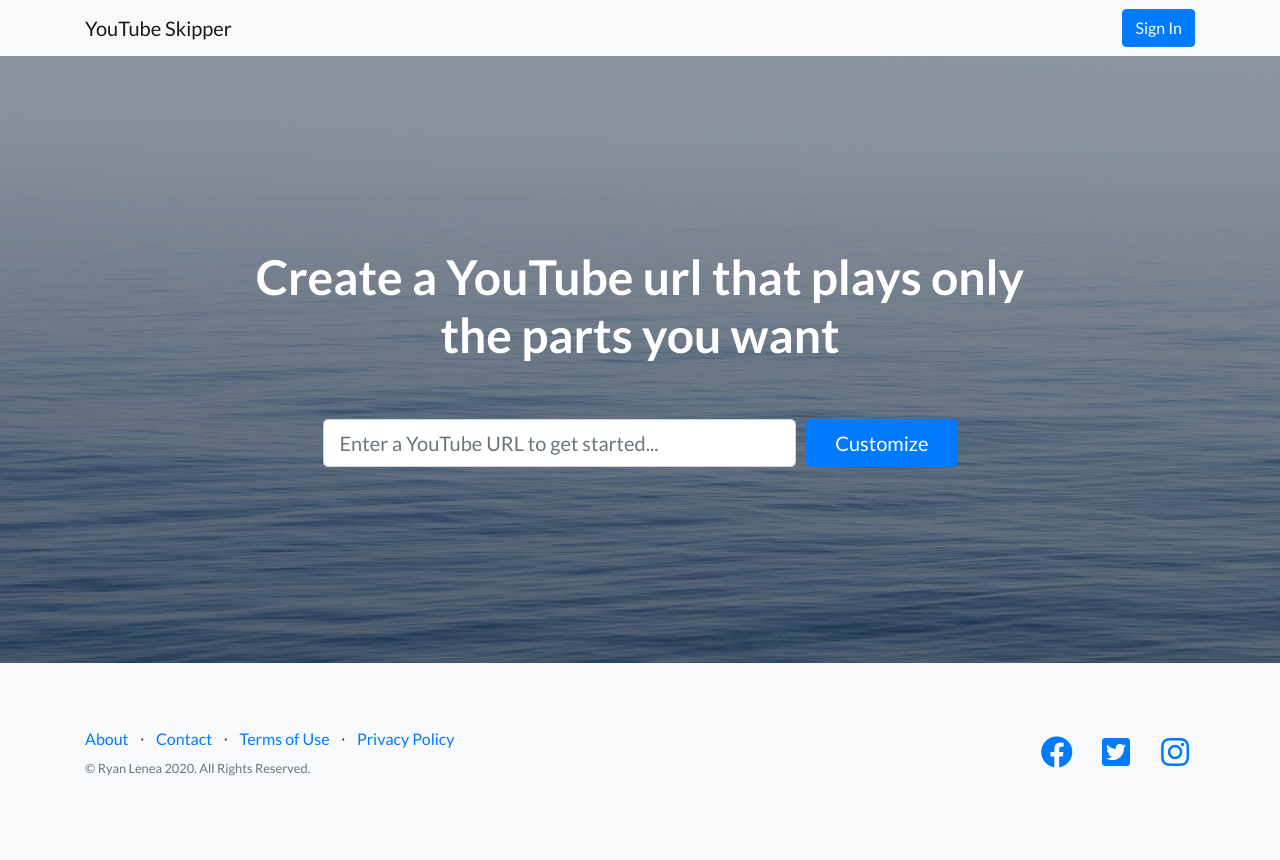
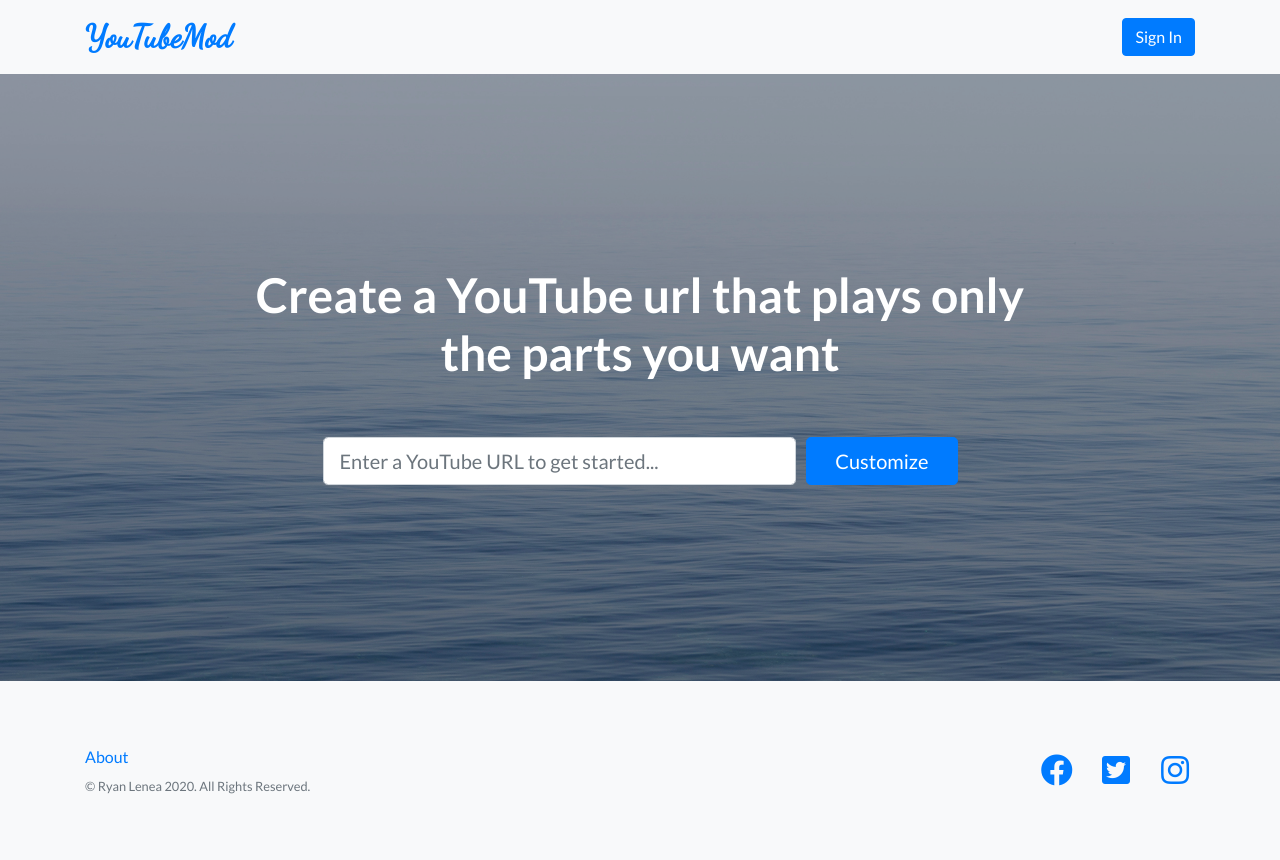
Before and after one commit to RyGuy96/youtubemod, a PHP site: page / in a window 1280 px wide. Run offline with PHP 8.4, Linux system fonts and the light colour scheme.

Commit message:
favicon and logo slightly better

```diff
--- a/css/landing-page.css
+++ b/css/landing-page.css
@@ -39,6 +39,14 @@
 
 header.masthead h1 {
   font-size: 2rem;
+}
+
+
+#logo-text{
+  color: #007BFF;
+  font-family: 'Dancing Script', serif;
+  font-size: 24pt;
+  font-weight: bold;
 }
 
 @media (min-width: 768px) {
--- a/index.html
+++ b/index.html
@@ -9,7 +9,7 @@
     <meta name="description" content="">
     <meta name="author" content="">
 
-    <title>Landing Page - Start Bootstrap Theme</title>
+    <title>YouTubeMod</title>
 
     <!-- Bootstrap core CSS -->
     <link href="vendor/bootstrap/css/bootstrap.min.css" rel="stylesheet">
@@ -18,11 +18,11 @@
     <link href="vendor/fontawesome-free/css/all.min.css" rel="stylesheet">
     <link href="vendor/simple-line-icons/css/simple-line-icons.css" rel="stylesheet" type="text/css">
     <link href="https://fonts.googleapis.com/css?family=Lato:300,400,700,300italic,400italic,700italic" rel="stylesheet" type="text/css">
-
+    <link href="https://fonts.googleapis.com/css?family=Dancing Script" rel="stylesheet" type="text/css">
     <!-- Custom styles for this template -->
     <!--<link href="css/landing-page.min.css" rel="stylesheet">-->
     <link href="css/landing-page.css" rel="stylesheet">
-
+    <link rel="shortcut icon" type="image/ico" href="img/favicon.ico">
 
 
 </head>
@@ -41,7 +41,7 @@
 <!-- Navigation -->
 <nav class="navbar navbar-light bg-light static-top">
     <div class="container">
-        <a class="navbar-brand" href="#" id="logo-text">YouTube Skipper</a>
+        <a class="navbar-brand" href="#" id="logo-text">YouTubeMod</a>
         <a class="btn btn-primary" href="#">Sign In</a>
     </div>
 </nav>
@@ -109,18 +109,10 @@
                     <li class="list-inline-item">
                         <a href="#">About</a>
                     </li>
-                    <li class="list-inline-item">&sdot;</li>
-                    <li class="list-inline-item">
-                        <a href="#">Contact</a>
-                    </li>
-                    <li class="list-inline-item">&sdot;</li>
-                    <li class="list-inline-item">
-                        <a href="#">Terms of Use</a>
-                    </li>
-                    <li class="list-inline-item">&sdot;</li>
-                    <li class="list-inline-item">
-                        <a href="#">Privacy Policy</a>
-                    </li>
+                    <!--<li class="list-inline-item">&sdot;</li>-->
+                    <!--<li class="list-inline-item">-->
+                        <!--<a href="#">Contact</a>-->
+                    <!--</li>-->
                 </ul>
                 <p class="text-muted small mb-4 mb-lg-0">&copy; Ryan Lenea 2020. All Rights Reserved.</p>
             </div>
```
Also changed, not shown: img/bg-showcase-1.jpg (deleted), img/bg-showcase-2.jpg (deleted), img/bg-showcase-3.jpg (deleted), img/favicon.ico (added), img/testimonials-1.jpg (deleted), img/testimonials-2.jpg (deleted), img/testimonials-3.jpg (deleted).
